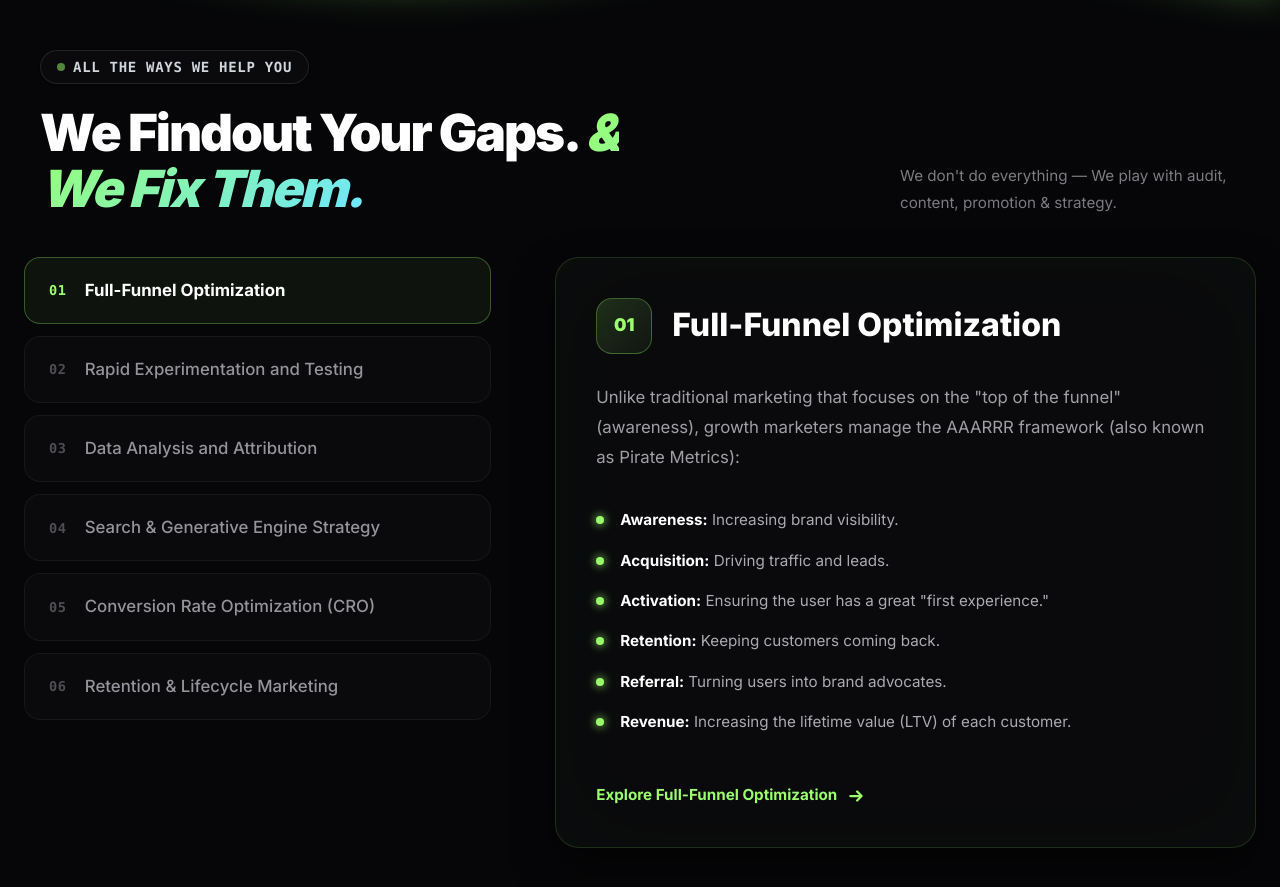
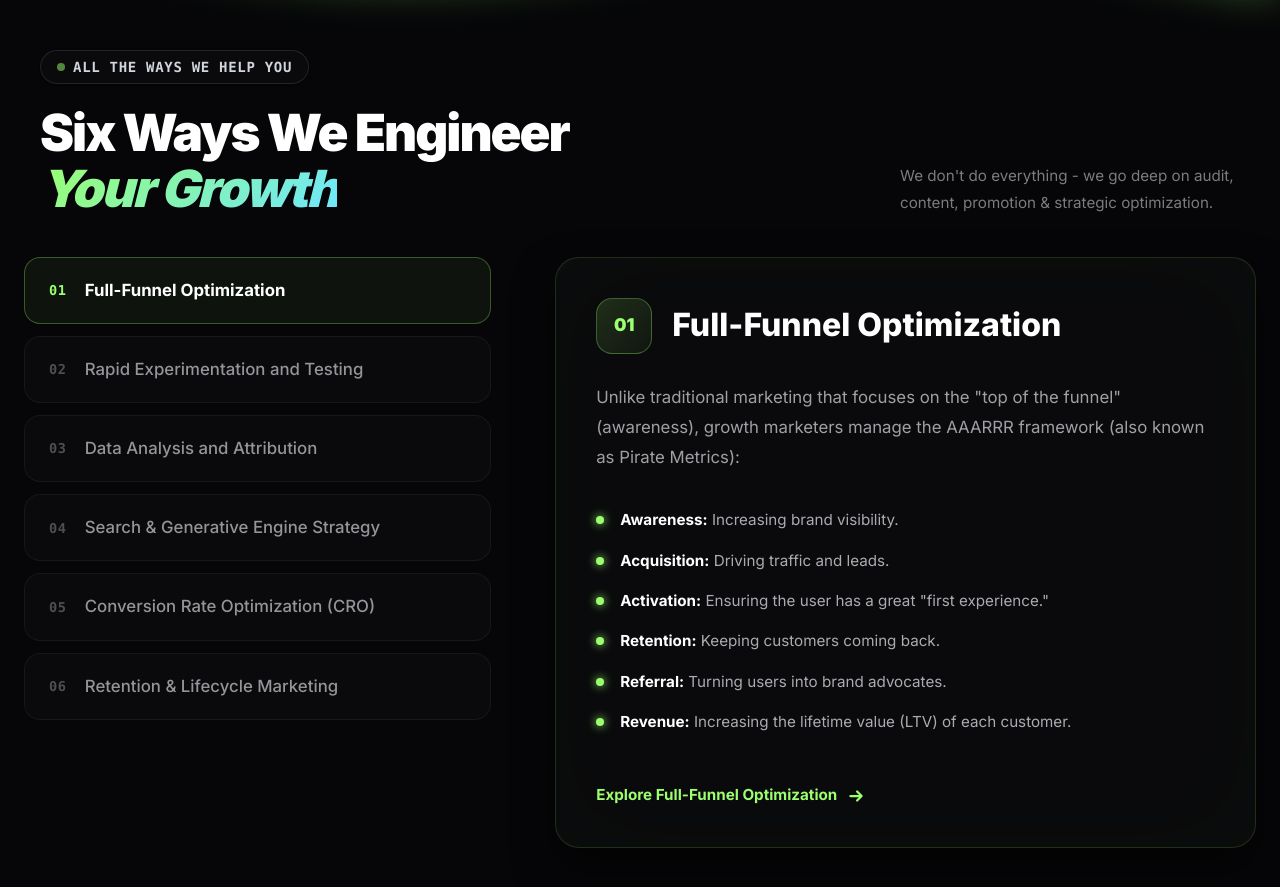
Before and after one commit to einfoengine/ablyart, a Next.js app: page / in a window 1280 px wide. Shown: the part 4715-5602 px from the top of the page. Built offline with nearby package versions, Linux system fonts and the light colour scheme.

Commit message:
Content upgrad 1

```diff
--- a/src/components/ServicesSection.tsx
+++ b/src/components/ServicesSection.tsx
@@ -155,9 +155,9 @@ export default function ServicesSection() {
       {/* Section header */}
       <SectionHeader
         badge="All The Ways We Help You"
-        titleBase="We Findout Your Gaps."
-        titleHighlight="& We Fix Them."
-        subtitle="We don't do everything — We play with audit, content, promotion & strategy."
+        titleBase="Six Ways We Engineer"
+        titleHighlight="Your Growth"
+        subtitle="We don't do everything - we go deep on audit, content, promotion & strategic optimization."
         alignment="split"
       />
 
--- a/src/components/WhyChooseUsSection.tsx
+++ b/src/components/WhyChooseUsSection.tsx
@@ -64,7 +64,7 @@ export default function WhyChooseUsSection() {
         <SectionHeader
           badge="Why Leaders Choose Ablyart"
           titleBase="We are equipped with technology"
-          titleHighlight="Battling with master minds"
+          titleHighlight="Empowered by master minds"
           subtitle="Most agencies guess with templates. We leverage hard engineering, behavioral science, and unyielding data attribution to dominate markets."
           alignment="center"
         />
```
